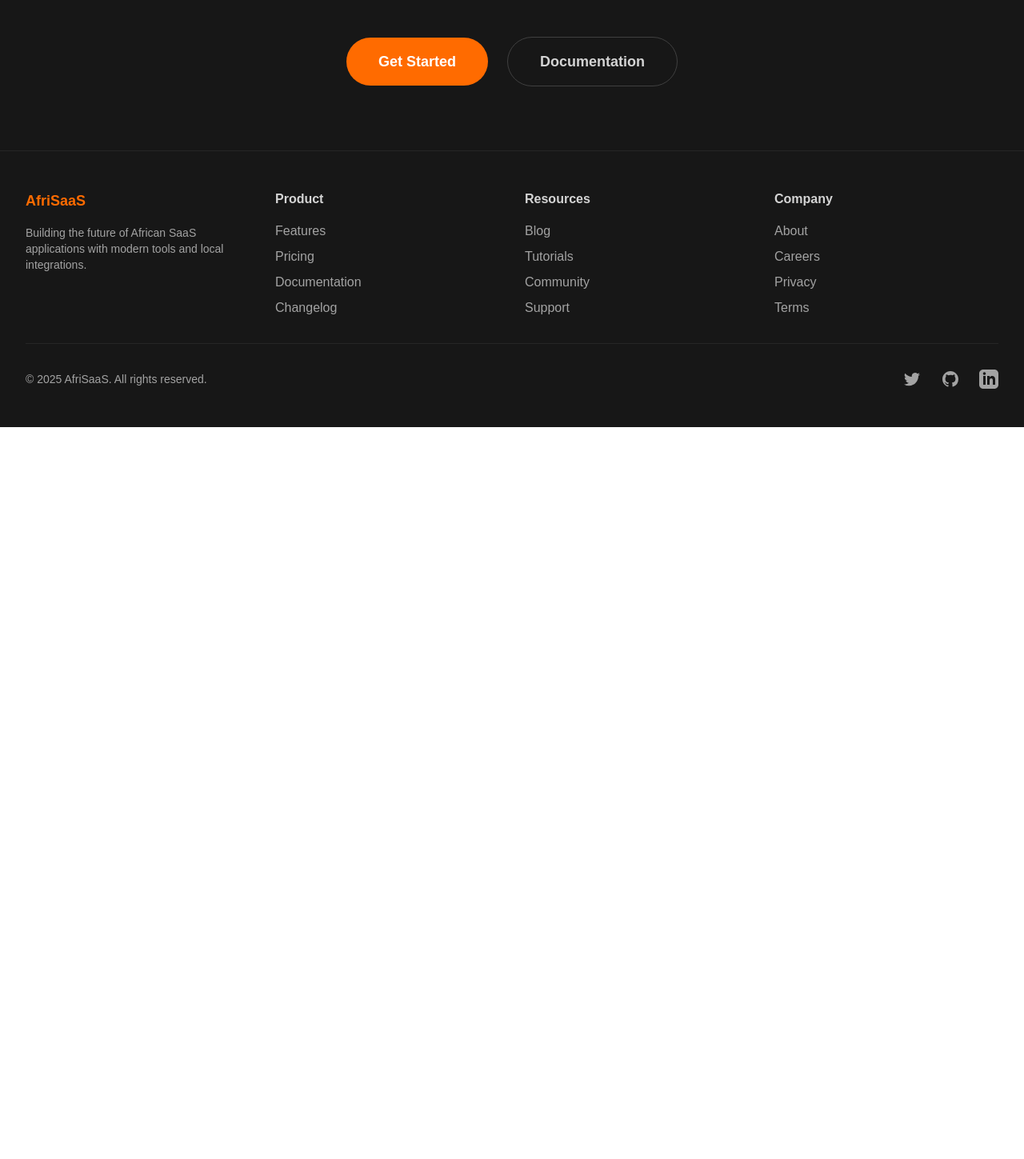
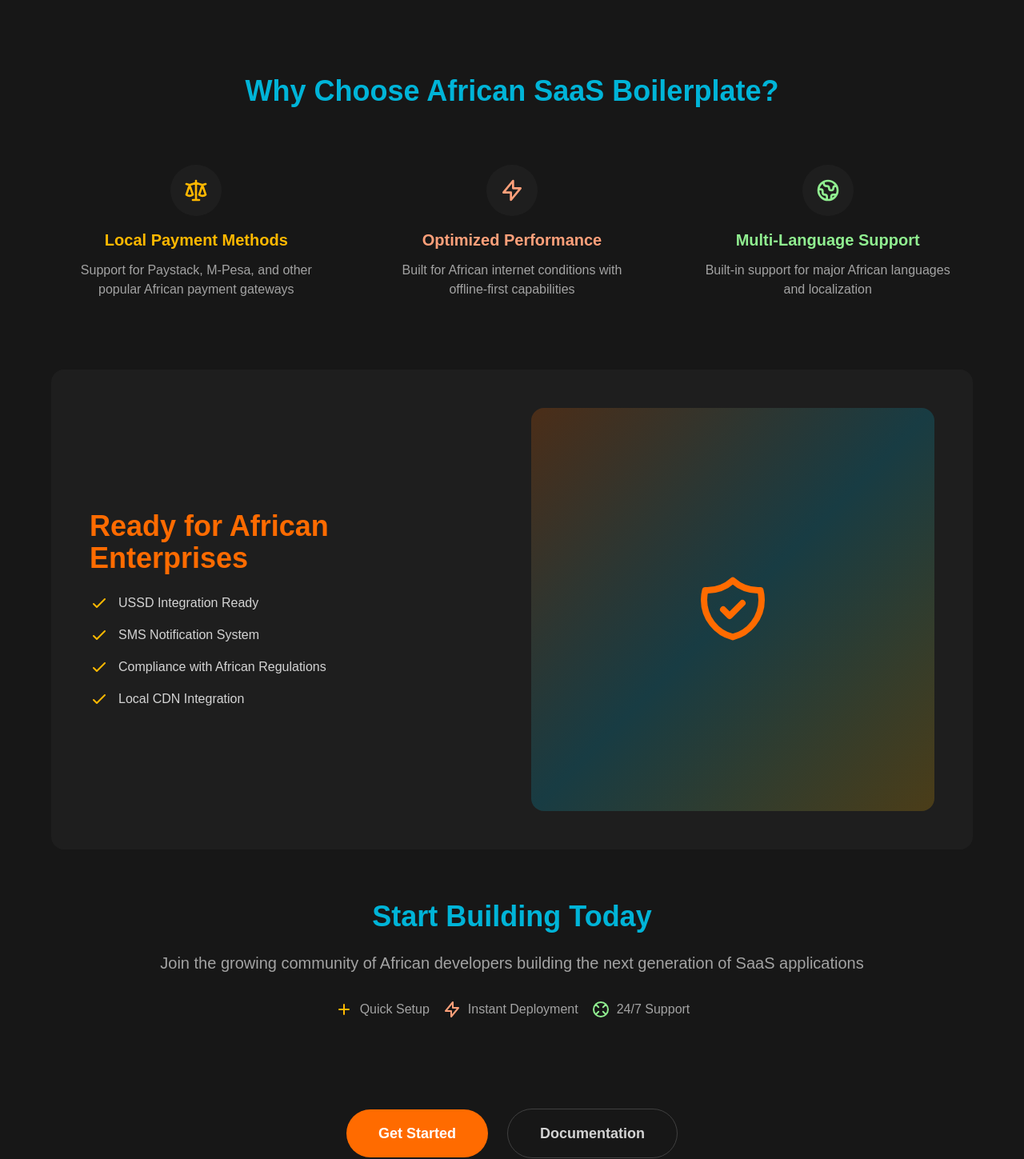
Before and after one commit to bckflpboys/african-saas-boilerplate, a Next.js app: page / in a window 1280 px wide. Shown: the part 695-2144 px from the top of the page at 80% size. Before the commit the page ends 1229 px from the top, so only its background shows below. Built offline with nearby package versions, Linux system fonts and the light colour scheme.

Commit message:
updated the layout

```diff
--- a/app/page.tsx
+++ b/app/page.tsx
@@ -36,6 +36,111 @@
               </div>
             </div>
 
+            <div className="w-full max-w-6xl mx-auto mt-24 mb-16">
+              <h2 className="text-3xl sm:text-4xl font-bold text-center mb-12 text-secondary">Why Choose African SaaS Boilerplate?</h2>
+              <div className="grid grid-cols-1 md:grid-cols-3 gap-8">
+                <div className="text-center p-6">
+                  <div className="bg-gray-800/50 w-16 h-16 rounded-full flex items-center justify-center mx-auto mb-4">
+                    <svg className="w-8 h-8 text-accent" fill="none" stroke="currentColor" viewBox="0 0 24 24">
+                      <path strokeLinecap="round" strokeLinejoin="round" strokeWidth="2" d="M3 6l3 1m0 0l-3 9a5.002 5.002 0 006.001 0M6 7l3 9M6 7l6-2m6 2l3-1m-3 1l-3 9a5.002 5.002 0 006.001 0M18 7l3 9m-3-9l-6-2m0-2v2m0 16V5m0 16H9m3 0h3" />
+                    </svg>
+                  </div>
+                  <h3 className="text-xl font-semibold mb-3 text-accent">Local Payment Methods</h3>
+                  <p className="text-gray-400">Support for Paystack, M-Pesa, and other popular African payment gateways</p>
+                </div>
+
+                <div className="text-center p-6">
+                  <div className="bg-gray-800/50 w-16 h-16 rounded-full flex items-center justify-center mx-auto mb-4">
+                    <svg className="w-8 h-8 text-sunset-200" fill="none" stroke="currentColor" viewBox="0 0 24 24">
+                      <path strokeLinecap="round" strokeLinejoin="round" strokeWidth="2" d="M13 10V3L4 14h7v7l9-11h-7z" />
+                    </svg>
+                  </div>
+                  <h3 className="text-xl font-semibold mb-3 text-sunset-200">Optimized Performance</h3>
+                  <p className="text-gray-400">Built for African internet conditions with offline-first capabilities</p>
+                </div>
+
+                <div className="text-center p-6">
+                  <div className="bg-gray-800/50 w-16 h-16 rounded-full flex items-center justify-center mx-auto mb-4">
+                    <svg className="w-8 h-8 text-nature-100" fill="none" stroke="currentColor" viewBox="0 0 24 24">
+                      <path strokeLinecap="round" strokeLinejoin="round" strokeWidth="2" d="M3.055 11H5a2 2 0 012 2v1a2 2 0 002 2 2 2 0 012 2v2.945M8 3.935V5.5A2.5 2.5 0 0010.5 8h.5a2 2 0 012 2 2 2 0 104 0 2 2 0 012-2h1.064M15 20.488V18a2 2 0 012-2h3.064M21 12a9 9 0 11-18 0 9 9 0 0118 0z" />
+                    </svg>
+                  </div>
+                  <h3 className="text-xl font-semibold mb-3 text-nature-100">Multi-Language Support</h3>
+                  <p className="text-gray-400">Built-in support for major African languages and localization</p>
+                </div>
+              </div>
+            </div>
+
+            <div className="w-full max-w-6xl mx-auto mb-16">
+              <div className="bg-gray-800/50 rounded-2xl p-8 sm:p-12">
+                <div className="grid grid-cols-1 md:grid-cols-2 gap-12 items-center">
+                  <div>
+                    <h2 className="text-3xl sm:text-4xl font-bold mb-6 text-primary">Ready for African Enterprises</h2>
+                    <div className="space-y-4">
+                      <div className="flex items-center gap-3">
+                        <svg className="w-6 h-6 text-accent" fill="none" stroke="currentColor" viewBox="0 0 24 24">
+                          <path strokeLinecap="round" strokeLinejoin="round" strokeWidth="2" d="M5 13l4 4L19 7" />
+                        </svg>
+                        <span className="text-gray-300">USSD Integration Ready</span>
+                      </div>
+                      <div className="flex items-center gap-3">
+                        <svg className="w-6 h-6 text-accent" fill="none" stroke="currentColor" viewBox="0 0 24 24">
+                          <path strokeLinecap="round" strokeLinejoin="round" strokeWidth="2" d="M5 13l4 4L19 7" />
+                        </svg>
+                        <span className="text-gray-300">SMS Notification System</span>
+                      </div>
+                      <div className="flex items-center gap-3">
+                        <svg className="w-6 h-6 text-accent" fill="none" stroke="currentColor" viewBox="0 0 24 24">
+                          <path strokeLinecap="round" strokeLinejoin="round" strokeWidth="2" d="M5 13l4 4L19 7" />
+                        </svg>
+                        <span className="text-gray-300">Compliance with African Regulations</span>
+                      </div>
+                      <div className="flex items-center gap-3">
+                        <svg className="w-6 h-6 text-accent" fill="none" stroke="currentColor" viewBox="0 0 24 24">
+                          <path strokeLinecap="round" strokeLinejoin="round" strokeWidth="2" d="M5 13l4 4L19 7" />
+                        </svg>
+                        <span className="text-gray-300">Local CDN Integration</span>
+                      </div>
+                    </div>
+                  </div>
+                  <div className="relative">
+                    <div className="aspect-square rounded-2xl bg-gradient-to-br from-primary/20 via-secondary/20 to-accent/20 p-8">
+                      <div className="absolute inset-0 flex items-center justify-center">
+                        <svg className="w-24 h-24 text-primary" fill="none" stroke="currentColor" viewBox="0 0 24 24">
+                          <path strokeLinecap="round" strokeLinejoin="round" strokeWidth="2" d="M9 12l2 2 4-4m5.618-4.016A11.955 11.955 0 0112 2.944a11.955 11.955 0 01-8.618 3.04A12.02 12.02 0 003 9c0 5.591 3.824 10.29 9 11.622 5.176-1.332 9-6.03 9-11.622 0-1.042-.133-2.052-.382-3.016z" />
+                        </svg>
+                      </div>
+                    </div>
+                  </div>
+                </div>
+              </div>
+            </div>
+
+            <div className="w-full max-w-4xl mx-auto mb-16 text-center">
+              <h2 className="text-3xl sm:text-4xl font-bold mb-6 text-secondary">Start Building Today</h2>
+              <p className="text-xl text-gray-400 mb-8">Join the growing community of African developers building the next generation of SaaS applications</p>
+              <div className="flex flex-col sm:flex-row gap-4 justify-center items-center">
+                <div className="flex items-center gap-2 text-gray-400">
+                  <svg className="w-6 h-6 text-accent" fill="none" stroke="currentColor" viewBox="0 0 24 24">
+                    <path strokeLinecap="round" strokeLinejoin="round" strokeWidth="2" d="M12 6v6m0 0v6m0-6h6m-6 0H6" />
+                  </svg>
+                  <span>Quick Setup</span>
+                </div>
+                <div className="flex items-center gap-2 text-gray-400">
+                  <svg className="w-6 h-6 text-sunset-200" fill="none" stroke="currentColor" viewBox="0 0 24 24">
+                    <path strokeLinecap="round" strokeLinejoin="round" strokeWidth="2" d="M13 10V3L4 14h7v7l9-11h-7z" />
+                  </svg>
+                  <span>Instant Deployment</span>
+                </div>
+                <div className="flex items-center gap-2 text-gray-400">
+                  <svg className="w-6 h-6 text-nature-100" fill="none" stroke="currentColor" viewBox="0 0 24 24">
+                    <path strokeLinecap="round" strokeLinejoin="round" strokeWidth="2" d="M18.364 5.636l-3.536 3.536m0 5.656l3.536 3.536M9.172 9.172L5.636 5.636m3.536 9.192l-3.536 3.536M21 12a9 9 0 11-18 0 9 9 0 0118 0z" />
+                  </svg>
+                  <span>24/7 Support</span>
+                </div>
+              </div>
+            </div>
+
             <div className="flex gap-6 items-center justify-center mt-12">
               <a
                 className="rounded-full bg-primary hover:bg-primary/90 text-white px-10 py-4 font-semibold transition-colors text-lg"
```
